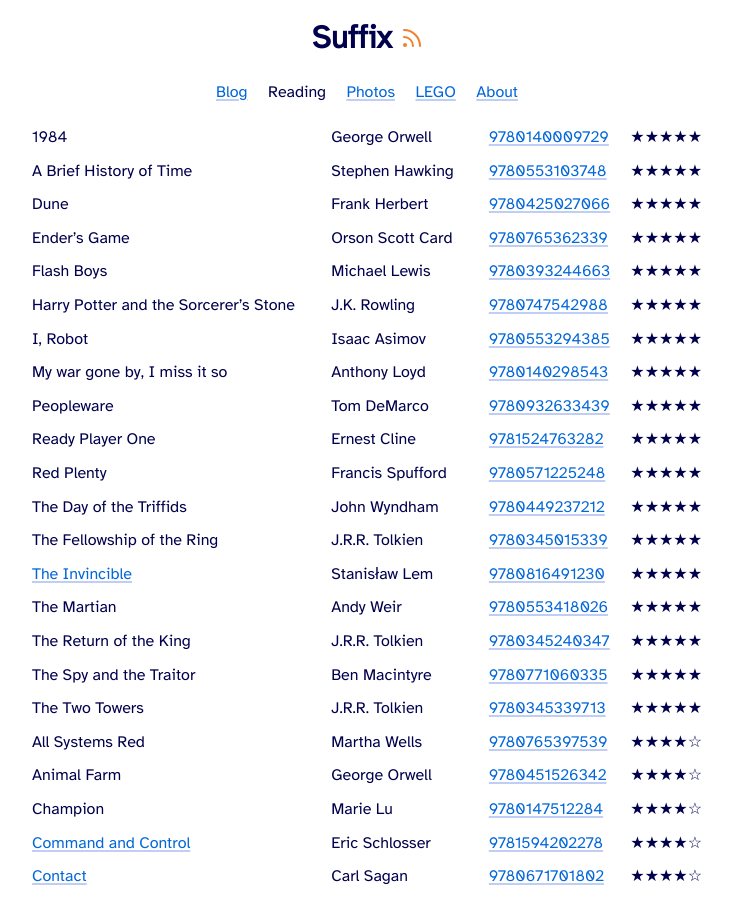
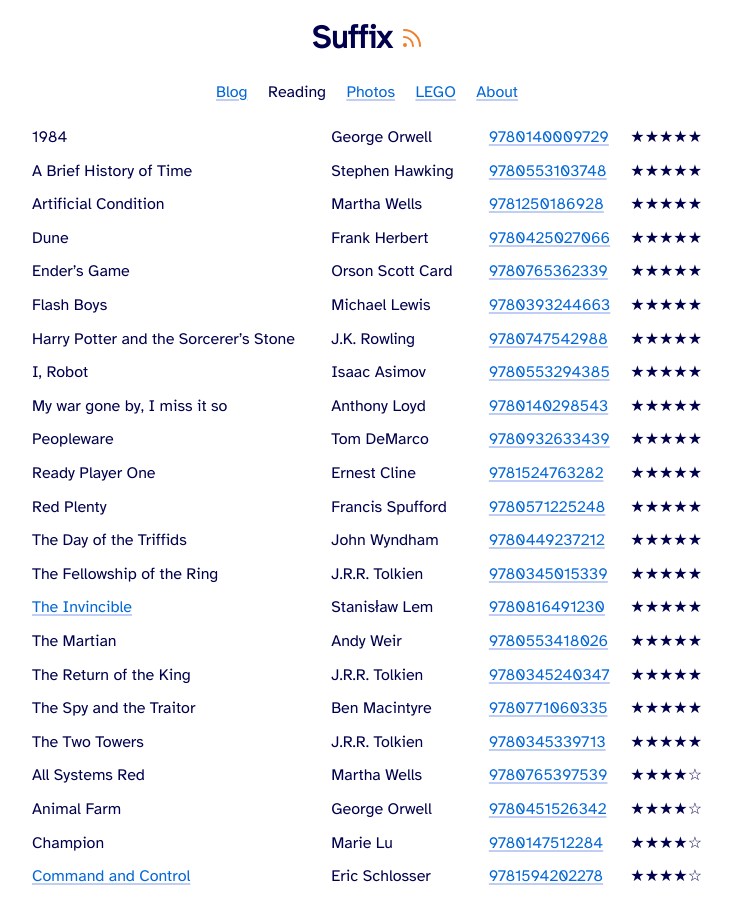
Before and after one commit to cimm/suffix, a Jekyll site: the page built from reading/index.html, in a window 1280 px wide and 900 px high. Shown: the whole window, without its empty margins (273-1005 px from the left). Built offline with Jekyll 4.4.1, drawn with Linux system fonts in a browser that asks for light colours.

Commit message:
Add Artificial Condition by M. Wells

```diff
--- a/_data/books.yml
+++ b/_data/books.yml
@@ -35,6 +35,10 @@
   author: "Ernest Cline"
   isbn13: 9780804137270
   rating: 3
+- name: "Artificial Condition"
+  author: "Martha Wells"
+  isbn13: 9781250186928
+  rating: 5
 - name: "Atomic Habits"
   author: "James Clear"
   isbn13: 9781847941831
```
